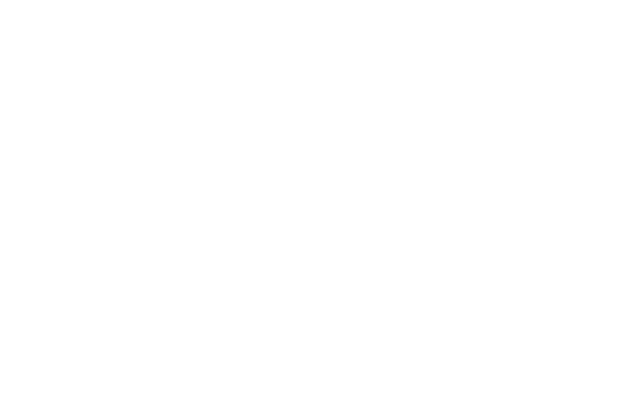
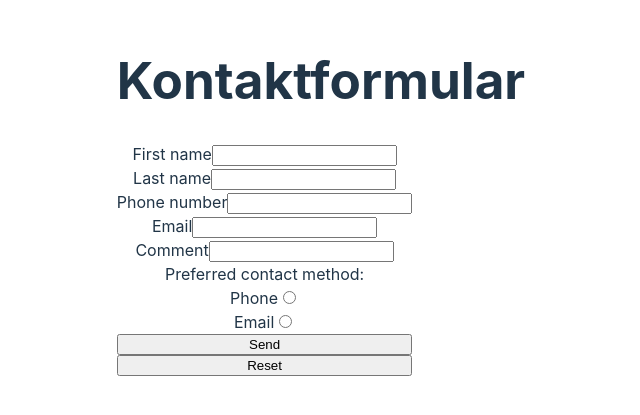
Before and after one commit to simo994q/react-kontaktfomular, a React (Vite) app in the folder react-kontaktformular/: page / in a window 1280 px wide. Shown: the part 203-618 px from the top of the page, without its empty margins (319-959 px from the left). Built offline with nearby package versions, Linux system fonts and the light colour scheme.

Commit message:
controlled input

```diff
--- a/react-kontaktformular/src/App.jsx
+++ b/react-kontaktformular/src/App.jsx
@@ -1,10 +1,12 @@
 import './App.css'
+import { ControlledInput } from './components/controlled_input/ControlledInput'
 
 function App() {
 
   return (
     <>
-
+      <h1>Kontaktformular</h1>
+      <ControlledInput />
     </>
   )
 }
--- /dev/null
+++ b/react-kontaktformular/src/components/controlled_input/ControlledInput.jsx
@@ -0,0 +1,84 @@
+import { useState } from "react"
+import style from './ControlledInput.module.scss'
+
+
+export const ControlledInput = () => {
+
+    const [firstName, setFirstName] = useState('')
+    const [lastName, setLastName] = useState('')
+    const [phoneNumber, setPhoneNumber] = useState('')
+    const [email, setEmail] = useState('')
+    const [comment, setComment] = useState('')
+    const [contactMethod, setContactMethod] = useState('')
+
+    const [showInput, setShowInput] = useState(false)
+
+    function formSubmit(e) {
+        e.preventDefault()
+        setShowInput(true)
+
+        console.log(
+            'Full name: ' + firstName + ' ' + lastName,
+            'Phone: ' + phoneNumber,
+            'Email: ' + email,
+            'Comment: ' + comment,
+            'Contact method: ' + contactMethod
+        );
+    }
+
+    function resetForm() {
+        setFirstName('')
+        setLastName('')
+        setPhoneNumber('')
+        setEmail('')
+        setComment('')
+        setContactMethod('')
+    }
+
+    return (
+        <div className={style.controlledInputContainer}>
+            <form onSubmit={(e) => formSubmit(e)} className={style.controlledInput}>
+                <label htmlFor="firstName">
+                    First name
+                    <input id="firstName" name="firstName" onChange={(e) => setFirstName(e.target.value)} value={firstName} />
+                </label>
+                <label htmlFor="lastName">
+                    Last name
+                    <input id="lastName" name="lastName" onChange={(e) => setLastName(e.target.value)} value={lastName} />
+                </label>
+                <label htmlFor="phoneNumber">
+                    Phone number
+                    <input id="phoneNumber" name="phoneNumber" onChange={(e) => setPhoneNumber(e.target.value)} value={phoneNumber} />
+                </label>
+                <label htmlFor="email">
+                    Email
+                    <input id="email" name="email" onChange={(e) => setEmail(e.target.value)} value={email} />
+                </label>
+                <label htmlFor="comment">
+                    Comment
+                    <input id="comment" name="comment" onChange={(e) => setComment(e.target.value)} value={comment} />
+                </label>
+                <span>Preferred contact method:</span>
+                <label htmlFor="phoneMethod">
+                    Phone
+                    <input type="radio" name="contactMethod" id="phone" onClick={() => setContactMethod('phone')} />
+                </label>
+                <label htmlFor="emailMethod">
+                    Email
+                    <input type="radio" name="contactMethod" id="email" onClick={() => setContactMethod('email')} />
+                </label>
+                <input type="submit" value="Send" />
+                <input type="button" value="Reset" onClick={() => resetForm()} />
+            </form>
+            <div style={{display: showInput ? 'block' : 'none'}} className={style.controlledInput}>
+                <h2>Sent data:</h2>
+                <p>First name: {firstName}</p>
+                <p>Last name: {lastName}</p>
+                <p>Phone number: {phoneNumber}</p>
+                <p>Email: {email}</p>
+                <p>Comment: {comment}</p>
+                <p>Contact method: {contactMethod}</p>
+            </div>
+        </div>
+    )
+}
--- /dev/null
+++ b/react-kontaktformular/src/components/controlled_input/ControlledInput.module.scss
@@ -0,0 +1,10 @@
+.controlledInputContainer {
+    display: flex;
+    gap: 40px;
+
+    .controlledInput {
+        display: flex;
+        flex-direction: column;
+        justify-content: space-between;
+    }
+}
```
Also changed, not shown: react-kontaktformular/src/components/ReactFormHook/ReactFormHook.jsx (added), react-kontaktformular/src/components/uncontrolled_input/UncontrolledInput.jsx (added).
